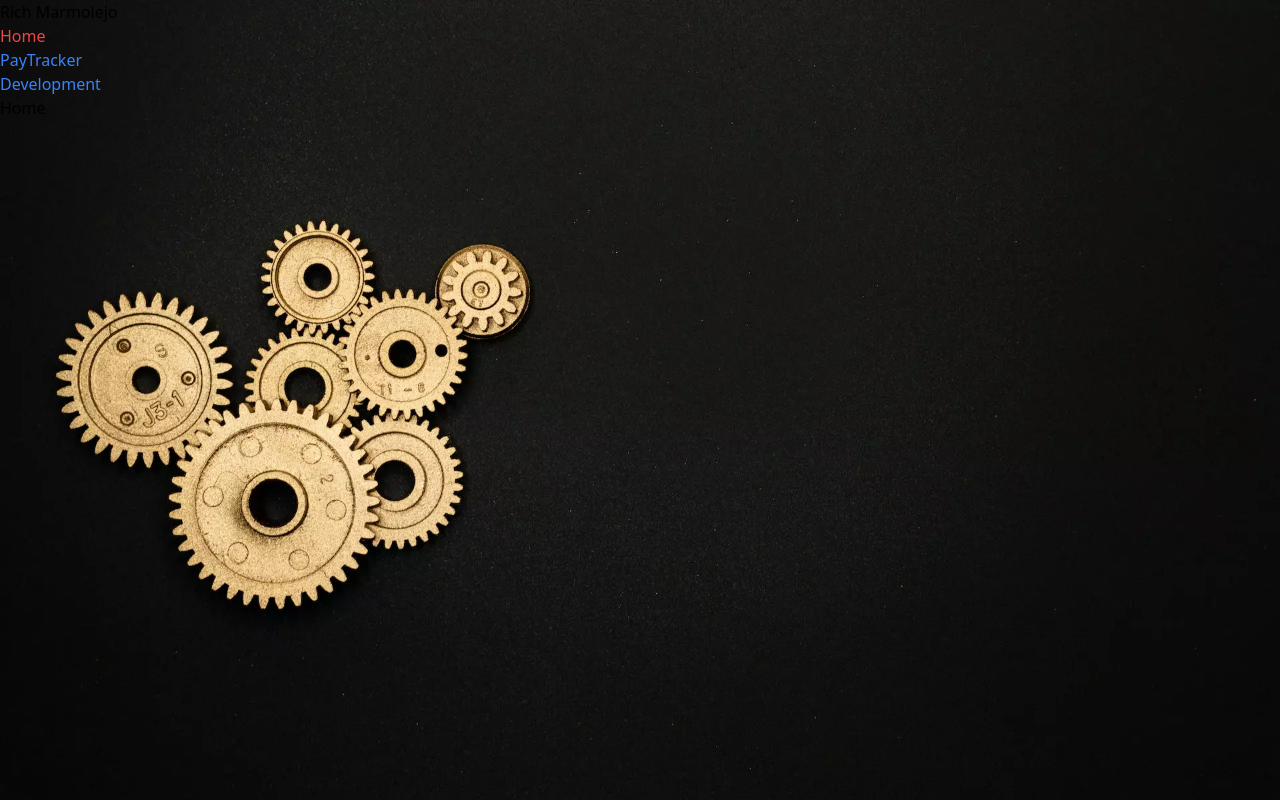
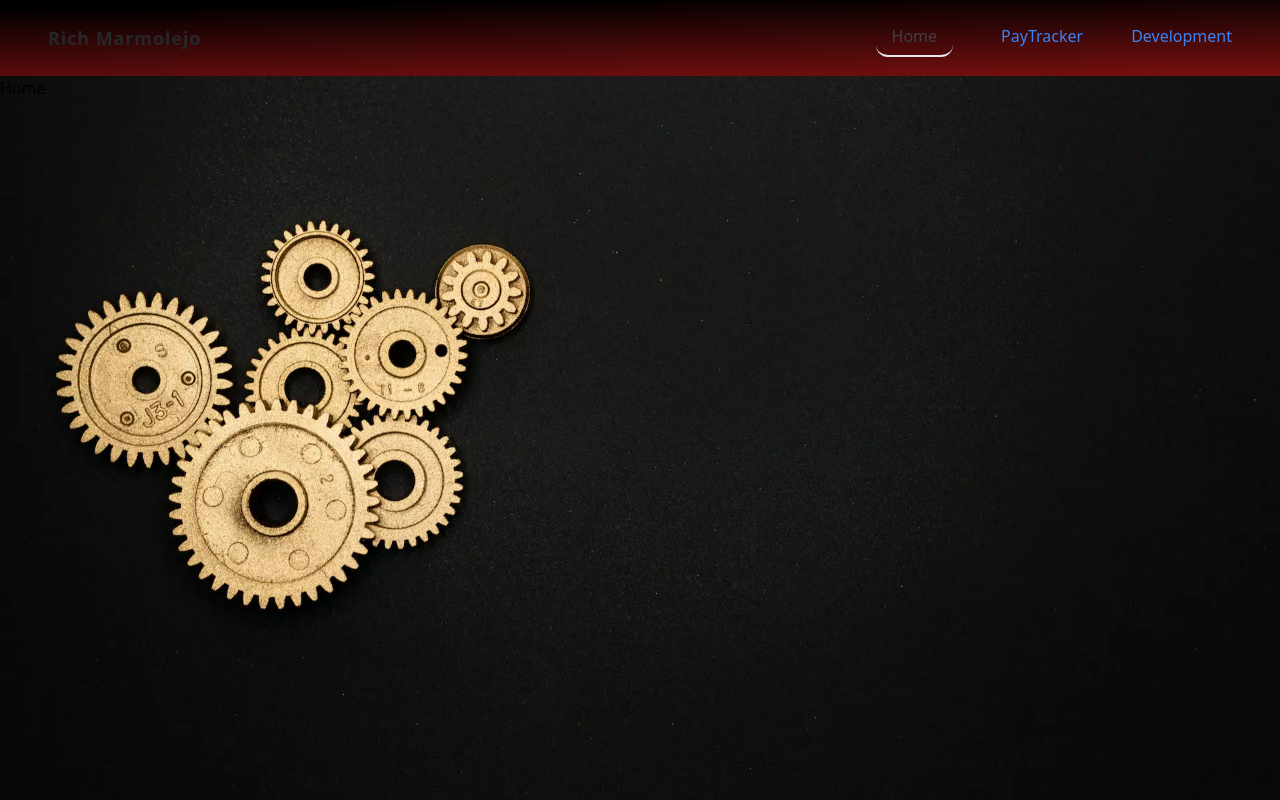
Before and after one commit to RMarmolejo90/PayTracker_v2, a React (Vite) app in the folder Client/: page / in a window 1280 px wide. Built offline with nearby package versions, Linux system fonts and the light colour scheme.

Commit message:
tryin some different styles out

```diff
--- a/Client/src/components/Navbar.tsx
+++ b/Client/src/components/Navbar.tsx
@@ -5,27 +5,27 @@ import PayTracker from '../pages/PayTracker';
 
 export default function Navbar() {
   return (
-    <div>
-        <h1>Rich Marmolejo</h1>
-        <ul>
-            <li>
+    <div className='flex flex-row justify-between p-6 min-w-screen bg-primary-gradient'>
+        <h1 className='font-semibold tracking-wider text-zinc-800 text-lg px-6 mr-auto'>Rich Marmolejo</h1>
+        <ul className='flex flex-row justify-between'>
+            <li className='px-6'>
                 <NavLink
                     to='/'
-                    className={({ isActive }) => isActive ? 'text-red-500' : 'text-blue-500'}>
+                    className={({ isActive }) => isActive ? 'text-zinc-700 px-4 py-2 border-b-2 rounded-xl' : 'text-blue-500'}>
                     Home
                 </NavLink>
             </li>
-            <li>
+            <li className='px-6'>
                 <NavLink
                     to="/PayTracker"
-                    className={({ isActive }) => isActive ? 'text-red-500' : 'text-blue-500'}>
+                    className={({ isActive }) => isActive ? 'text-zinc-700 px-4 py-2 border-secondary-gradient rounded-xl' : 'text-blue-500'}>
                     PayTracker
                 </NavLink>
             </li>
-            <li>
+            <li className='px-6'>
                 <NavLink
                     to="/Dev"
-                    className={({ isActive }) => isActive ? 'text-red-500' : 'text-blue-500'}>
+                    className={({ isActive }) => isActive ? 'text-zinc-700 px-4 py-2 border-secondary-gradient rounded-xl' : 'text-blue-500'}>
                     Development
                 </NavLink>
             </li>
--- a/Client/tailwind.config.js
+++ b/Client/tailwind.config.js
@@ -8,6 +8,8 @@ export default {
     extend: {
       backgroundImage:{
         'gears': "url('./src/assets/Gears.webp')",
+        'secondary-gradient': "radial-gradient( circle farthest-corner at 17.1% 22.8%,  rgba(226,24,24,1) 0%, rgba(160,6,6,1) 90% );",
+        'primary-gradient': "linear-gradient( 179deg,  rgba(0,0,0,1) 9.2%, rgba(127,16,16,1) 103.9% );"
       }
     },
   },
```
